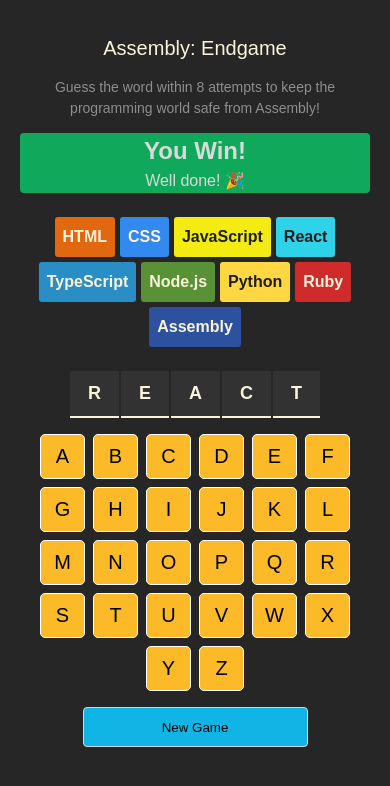
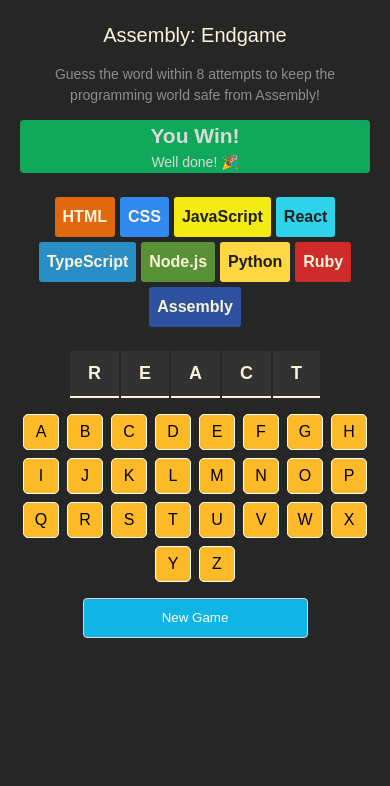
Before and after one commit to baileyloewe/ProgrammingHangman, a React (Vite) app: page / in a window 390 px wide. Shown: the top 786 px of the page. Built offline with nearby package versions, Linux system fonts and the light colour scheme.

Commit message:
Added guesses and coloring

```diff
--- a/App.jsx
+++ b/App.jsx
@@ -1,25 +1,33 @@
 import { languages } from "./languages.js"
-import { useState } from 'react'
+import { useState, useEffect, useRef } from 'react'
 import { nanoid } from "nanoid"
 
 
 export default function Hangman() {
+
+    const [guessedLetters, setGuessedLetters] = useState(() => new Set())
+    const [word, setWord] = useState(() => "react")
+    const alphabet = "abcdefghijklmnopqrstuvwxyz"
 
   const languageElements = languages.map(lang => {
     const styles = {
       backgroundColor: lang.backgroundColor,
       color: lang.color
     }
-    return <span className="language-chip" key={lang.name}style={styles}>{lang.name}</span>
+    return <span className="language-chip" key={lang.name} style={styles}>{lang.name}</span>
   })
 
-  const [word, setWord] = useState(() => "react")
+  const letterElements = word.split('').map(letter => (
+    <span className="letter" key={nanoid()}>{letter.toUpperCase()}</span>)
+  )
 
-  const letterElements = word.split('').map(letter => <span className="letter" key={nanoid()}>{letter.toUpperCase()}</span>)
+  const keyboardElements = alphabet.split('').map(letter => (
+    <button className={`key ${guessedLetters.has(letter) && word.includes(letter) ? "correct" : guessedLetters.has(letter) && !word.includes(letter) ? "incorrect" : ""}`} onClick={() => addGuessedLetter(letter)}>{letter.toUpperCase()}</button>
+  ))
 
-  const alphabet = "abcdefghijklmnopqrstuvwxyz"
-
-  const keyboardElements = alphabet.split('').map(letter => <button className="key">{letter.toUpperCase()}</button>)
+  function addGuessedLetter(letter) {
+    setGuessedLetters(prevLetters => new Set(prevLetters).add(letter))
+  }
 
   return (
       <main>
--- a/index.css
+++ b/index.css
@@ -22,15 +22,15 @@
   color: #D9D9D9;
   margin: 0;
   padding: 20px;
-  height: 100vh;
   min-width: 320px;
   min-height: 100vh;
   display: flex;
   justify-content: center;
 }
-
 main {
   width: 100%;
+  max-width: 640px;
+  padding: 0 0 10px 0;
 }
 
 header {
@@ -43,6 +43,7 @@
   font-size: 1.25rem;
   font-weight: 500;
   color: #F9F4DA;
+  margin-top: 0;
 }
 
 header > p {
@@ -123,9 +124,21 @@
   height: 2.25em;
   border: 1px solid white;
   border-radius: 5px;
+  &.correct {
+    background-color: #10A95B;
+  }
+  &.incorrect {
+    background-color: #EC5D49;
+  }
+}
+
+
+button.key.incorrect{
+  background-color: #EC5D49;
 }
 
 button.new-game {
+  color: white;
   background-color: #11B5E5;
   border: 1px solid #D7D7D7;
   border-radius: 4px;
@@ -133,7 +146,7 @@
   height: 40px;
   padding: 6px 12px;
   display: block;
-    margin-inline: auto;
+  margin : 10px auto;
   cursor: pointer;
 }
 
@@ -142,10 +155,10 @@
     color: #213547;
     background-color: #ffffff;
   }
-  a:hover {
-    color: #747bff;
 }
-  button {
-    background-color: #f9f9f9;
+
+@media (max-width: 600px) {
+  main, body, .root { max-height: 200px;}
+  section.game-status { font-size: .875rem; }
+  .keyboard > button {font-size: 1rem;}
 }
-}
```
Lines whose indentation alone changed are shown as unchanged.
